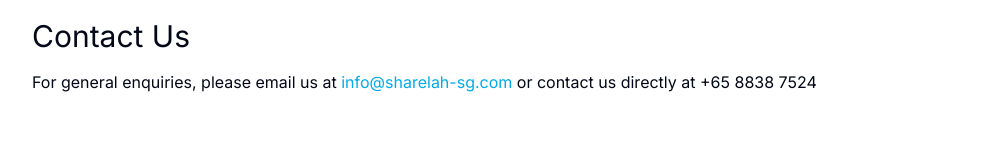
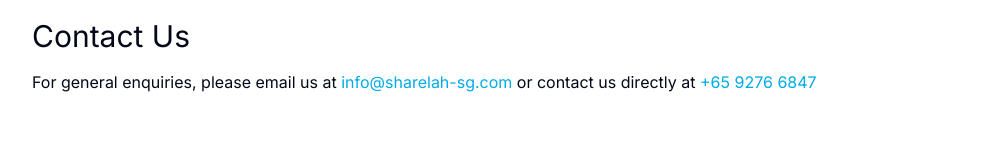
Before and after one commit to tankh99/sharelah-website, a Next.js app: page / in a window 1280 px wide. Shown: the part 794-952 px from the top of the page, without its empty margins (112-1119 px from the left). Built offline with nearby package versions, Linux system fonts and the light colour scheme.

Commit message:
update node

```diff
--- a/src/app/page.tsx
+++ b/src/app/page.tsx
@@ -33,7 +33,7 @@ export default function Home() {
           <Header>Contact Us</Header>
           <p>
             For general enquiries, please email us at <a className='text-primary hover:underline' href="mailto:info@sharelah-sg.com">info@sharelah-sg.com </a>
-            or contact us directly at +65 8838 7524
+            or contact us directly at <a className='text-primary hover:underline' href="https://wa.me/6592766847">+65 9276 6847</a>
           </p>
         </Section>
 
```
Also changed, not shown: package.json (+16 -16 lines), 1 other file (tests, documents, lock files or other folders).
